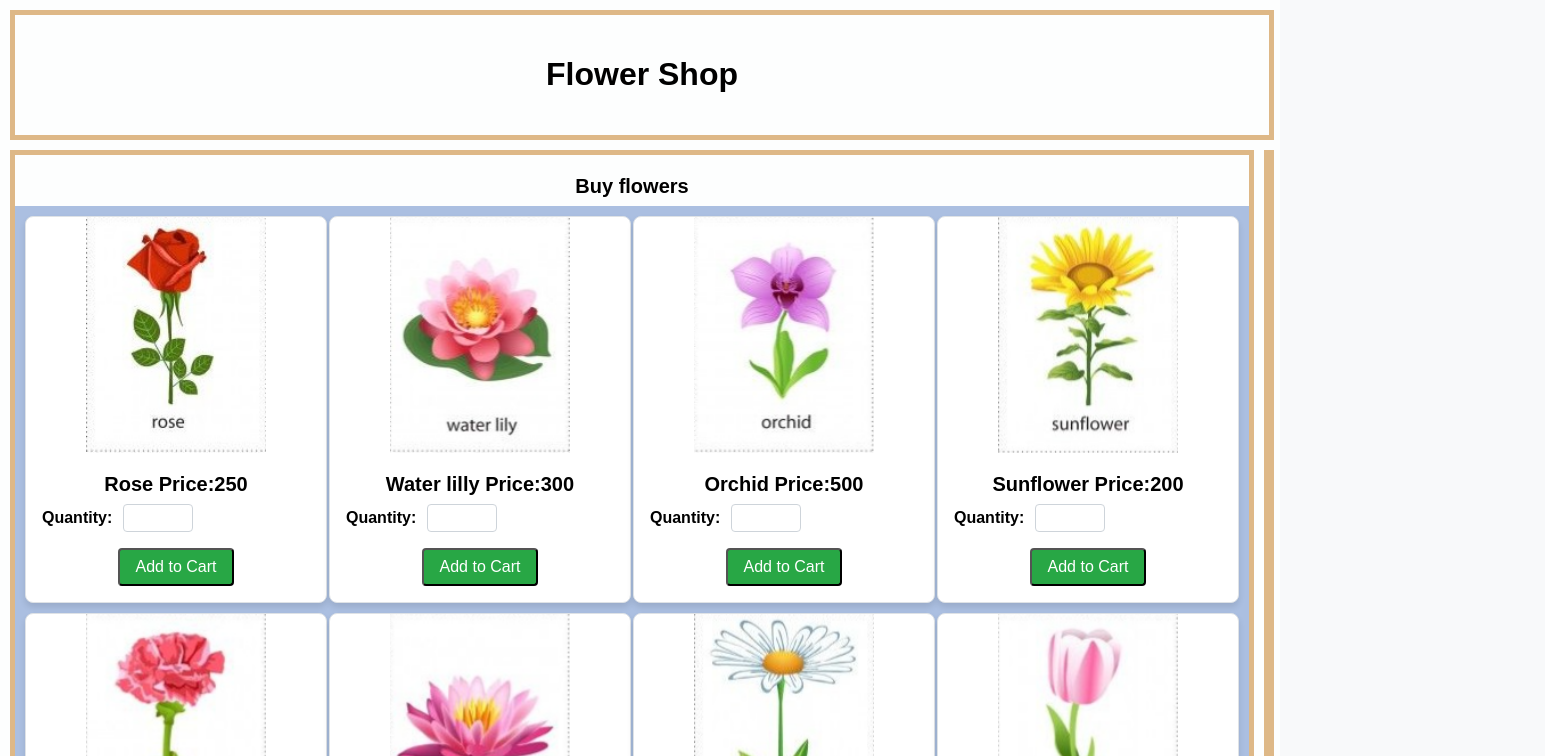
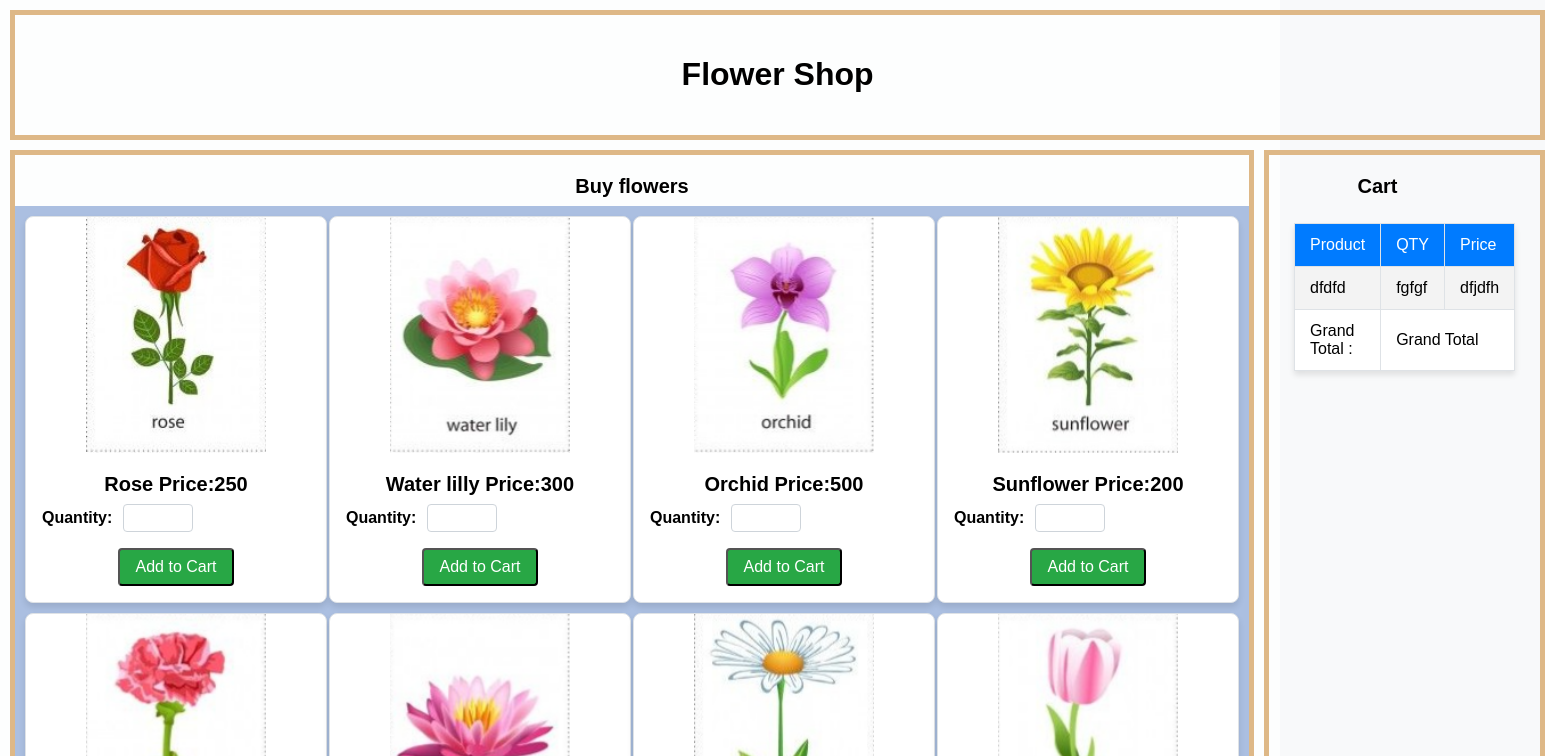
Before and after one commit to aathif12/icae01, a React (Create React App) app: page / in a window 1280 px wide. Shown: the top 756 px of the page, 1545 px wide, since content can reach past the window. Built offline with nearby package versions, Linux system fonts and the light colour scheme.

Commit message:
Button And cart

```diff
--- a/src/components/Cart.js
+++ b/src/components/Cart.js
@@ -1,25 +1,24 @@
 export default function Cart() {
-
   return (
     <div className="table-container">
       <h4 className="card-title">Cart</h4>
       <table>
         <thead>
-
           <td>Product</td>
           <td>QTY</td>
           <td>Price</td>
+        </thead>
+        <tr>
+          {<td>dfdfd</td>}
+          {<td>fgfgf</td>}
+          {<td>dfjdfh</td>}
+        </tr>
 
-                </thead>
-                {
-
-                }
         <tr>
-                    <td >Grand Total : </td>
+          <td>Grand Total : </td>
           <td colSpan={2}>Grand Total</td>
         </tr>
       </table>
-
     </div>
   );
 }
--- a/src/components/Product.js
+++ b/src/components/Product.js
@@ -1,6 +1,7 @@
 import "../assets/CSS/layout.css";
-
+import { useState } from "react";
 export default function Product(props) {
+  const [cart, setCart] = useState("");
   return (
     <>
       {props.flowersp.map((flower) => {
@@ -16,7 +17,15 @@ export default function Product(props) {
                   <label for="quantity">Quantity:</label>
                   <input type="number" id="quantity" name="quantity" />
                 </div>
-                <button class="card-button">Add to Cart</button>
+                <button
+                  class="card-button"
+                  id={flower.id}
+                  onClick={() => {
+                    setCart(flower);
+                  }}
+                >
+                  Add to Cart
+                </button>
               </div>
             </div>
           </div>
--- a/src/components/Products.js
+++ b/src/components/Products.js
@@ -1,4 +1,5 @@
 import "../assets/CSS/layout.css";
+import Cart from "./Cart";
 import { flowers } from "./FlowerDB";
 import Product from "./Product";
 export default function Products() {
@@ -13,11 +14,7 @@ export default function Products() {
           <Product flowersp={flowers}></Product>
         </div>
       </div>
-      <div className="item3">
-        {
-          //cart
-        }
-      </div>
+      <div className="item3">{<Cart></Cart>}</div>
     </>
   );
 }
```
Lines whose indentation alone changed are shown as unchanged.
